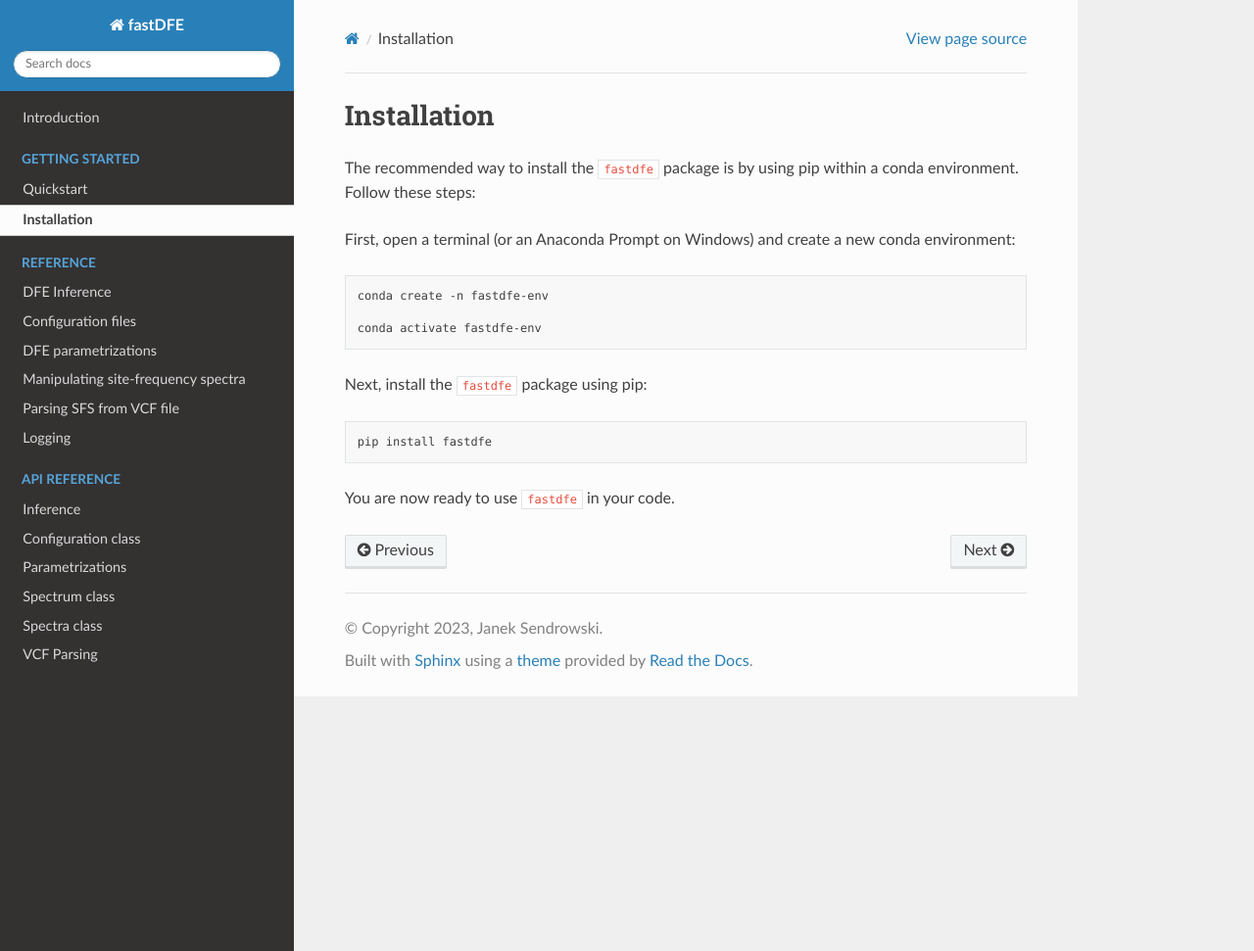
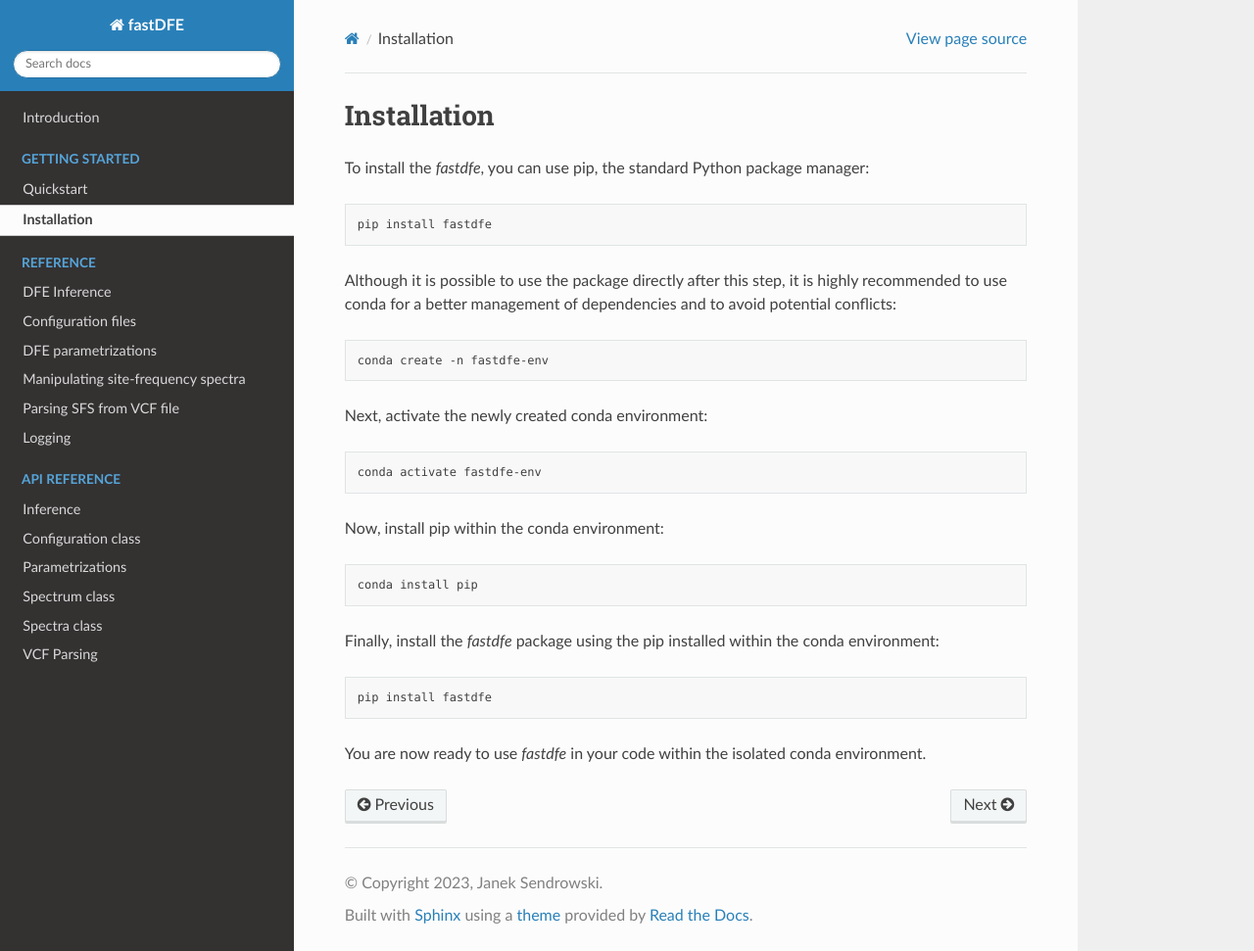
Before and after one commit to Sendrowski/fastDFE, a Sphinx documentation site: the page built from docs/installation.rst, in a window 1280 px wide and 971 px high. Shown: the whole window at 98% size. Built offline with Sphinx 7.4.7 and the Read the Docs theme 2.0.0, drawn with Linux system fonts in a browser that asks for light colours.

Commit message:
Improve docs.

```diff
--- a/docs/installation.rst
+++ b/docs/installation.rst
@@ -2,21 +2,34 @@
 
 Installation
 ------------
+To install the `fastdfe`, you can use pip, the standard Python package manager:
 
-The recommended way to install the ``fastdfe`` package is by using pip within a conda environment. Follow these steps:
+.. code-block:: bash
 
-First, open a terminal (or an Anaconda Prompt on Windows) and create a new conda environment:
+   pip install fastdfe
+
+Although it is possible to use the package directly after this step, it is highly recommended to use conda for a better management of dependencies and to avoid potential conflicts:
 
 .. code-block:: bash
 
    conda create -n fastdfe-env
 
+Next, activate the newly created conda environment:
+
+.. code-block:: bash
+
    conda activate fastdfe-env
 
-Next, install the ``fastdfe`` package using pip:
+Now, install pip within the conda environment:
+
+.. code-block:: bash
+
+   conda install pip
+
+Finally, install the `fastdfe` package using the pip installed within the conda environment:
 
 .. code-block:: bash
 
    pip install fastdfe
 
-You are now ready to use ``fastdfe`` in your code.
+You are now ready to use `fastdfe` in your code within the isolated conda environment.
--- a/docs/introduction.rst
+++ b/docs/introduction.rst
@@ -23,3 +23,4 @@ fastDFE offers a range of features to facilitate DFE inference, including:
 * Estimation of α, the proportion of beneficial substitutions
 * Serialization of objects and result summaries
 * Support for YAML configuration files facilitating usage
+* Built-in VCF parser for extracting site frequency spectra (SFS) with support for versatile stratification options
```
